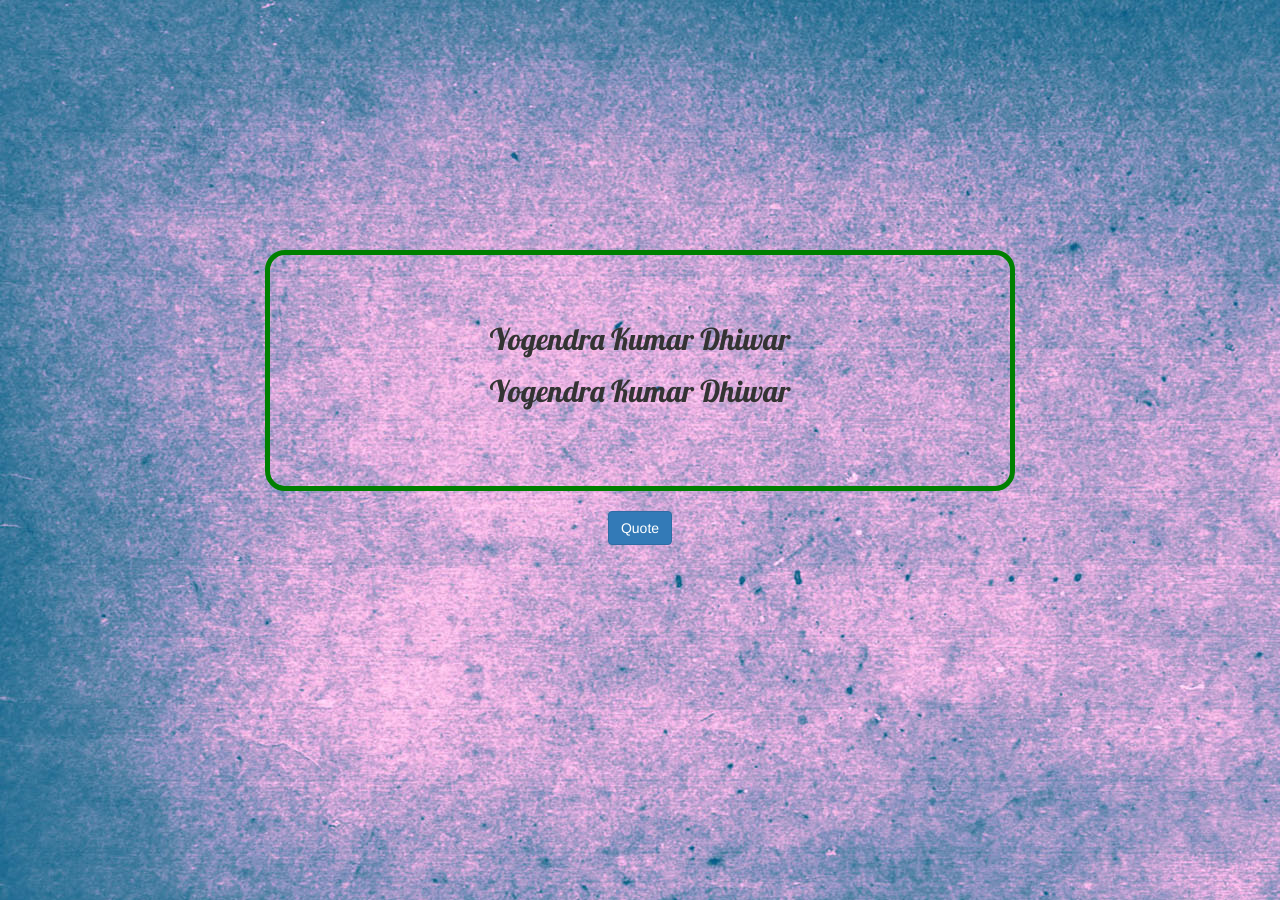
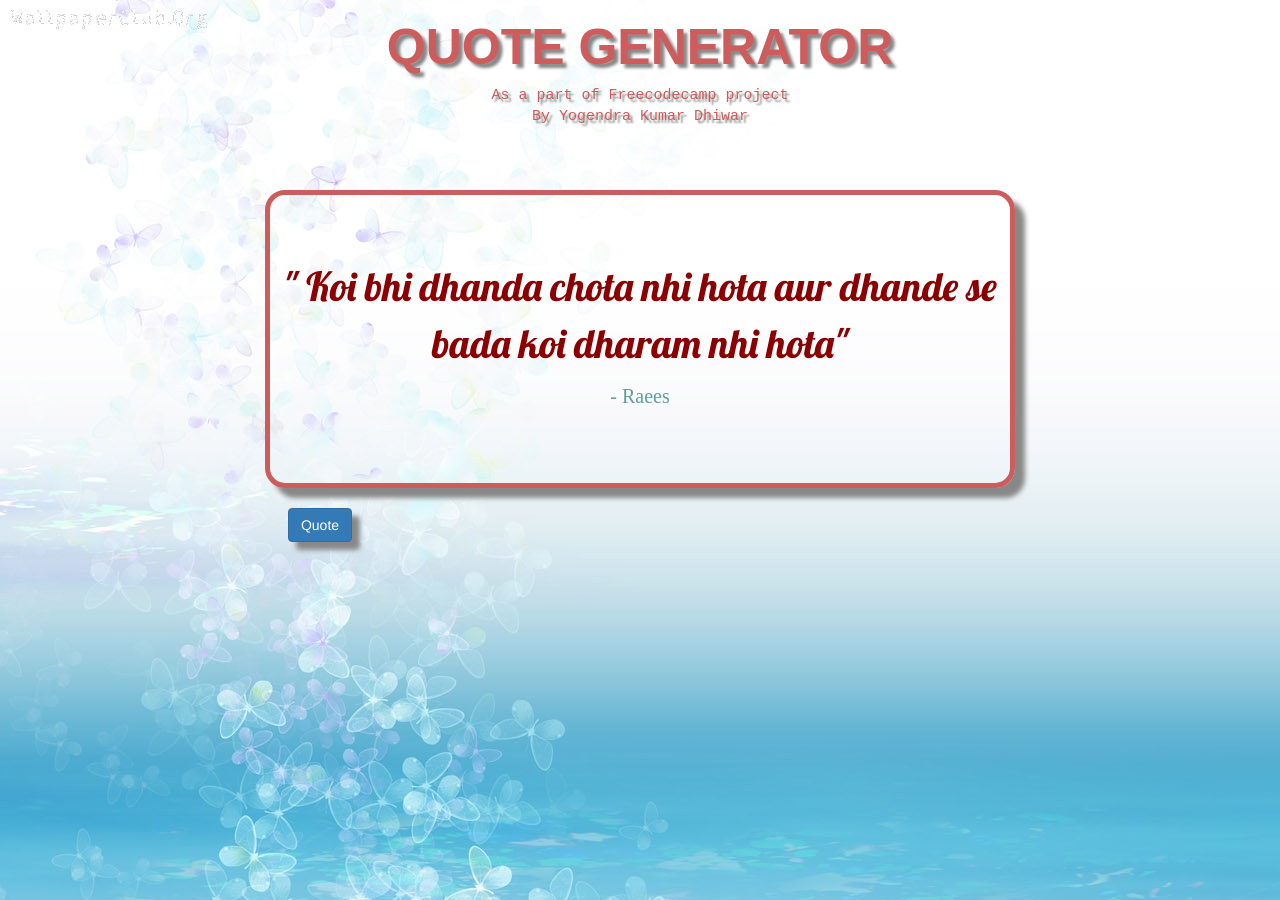
Before and after one commit to yogendra786/yogendra786.github.io, a Jekyll site: the page quote.html, which Jekyll copies as it is, in a window 1280 px wide. Built offline with Jekyll 4.4.1, drawn with Linux system fonts in a browser that asks for light colours; nearby versions of some CDN libraries; some web fonts are replaced; comment, search, counter and statistics services are not loaded.

Commit message:
quote generator

```diff
--- a/quote.html
+++ b/quote.html
@@ -1,7 +1,7 @@
 <!DOCTYPE html>
 <html lang="en">
     <head>
-        <title>Quote Machine</title>
+        <title>Quote Generator</title>
         <meta charset="utf-8">
         <meta name="viewport" content="width=device-width, initial-scale=1">
         <link rel="stylesheet" href="https://maxcdn.bootstrapcdn.com/bootstrap/3.3.7/css/bootstrap.min.css">
@@ -11,43 +11,96 @@
         <link href="https://fonts.googleapis.com/css?family=Kumar+One|Lobster" rel="stylesheet">
         <link rel="stylesheet" href="https://cdnjs.cloudflare.com/ajax/libs/font-awesome/4.7.0/css/font-awesome.min.css">
         <script src="https://code.jquery.com/jquery-1.10.2.js"></script>
+        <script type="text/javascript" src="http://platform.twitter.com/widgets.js"></script>
         <script>
            var url = "http://api.forismatic.com/api/1.0/?method=getQuote&key=457653&format=jsonp&lang=en&jsonp=?";
+            var txt = ' "Koi bhi dhanda chota nhi hota aur dhande se bada koi dharam nhi hota."  - Raees';
             var getQuote = function(data){
                 $("#quote").text('" '+data.quoteText+'"');
-                $("#quoteAthr").text("-"+data.quoteAuthor);
+                if(data.quoteAuthor ===""){
+                    $("#quoteAthr").text("- Unknown");
+                }
+                else{
+                    $("#quoteAthr").text("- "+data.quoteAuthor);
+                }
+                txt = '" '+data.quoteText+'"'+"  - "+data.quoteAuthor;
+                tweet(txt);
             }
+            function tweet(quote){
+                twttr.widgets.createShareButton(
+                    "",
+                        document.getElementById("tt"),
+                    {
+                    size: "large",
+                    text: quote,
+                    }
+                );
+
+            }
+
             $(document).ready(function(){
+                tweet(txt);
                 $("button").click(function(){
+                    $('.twitter-tweet-button').remove();
                     $.getJSON(url,getQuote,'jsonp');
+
                 });
             });
 
         </script>
         <style>
             body{
-                background-image: url("pp.jpg");
+                background-image: url("re1.jpg");
             }
             .boxed {
-                border: 5px solid green ;
+                border: 5px solid indianred ;
                 border-radius: 20px;
-                margin-top: 20%;
+                margin-top: 5%;
                 margin-left: 20%;
                 margin-right: 20%;
                 padding-top: 5%;
                 padding-bottom: 5%;
+                box-shadow: 10px 10px 5px #888888;
             }
             .c{
                 font-family: 'Lobster', cursive;
-                font-size: 30px;
+                font-size: 40px;
+                color:darkred;
+            }
+            .c1{
+                 font-family: 'Kumar One', cursive;
+                color: cadetblue;
+                font-size: 20px;
+            }
+            h1{
+                font-family:fantasy;
+                font-size: 50px;
+                color: indianred;
+                text-shadow: 4px 4px 3px #888888;
+            }
+            p{
+                font-family:monospace;
+                font-size: 15px;
+                color: indianred;
+            }
+            .bt{
+                box-shadow: 8px 8px 5px #888888;
+            }
+            .k{
+                text-shadow: 3px 3px 2px #888888;
             }
         </style>
     </head>
     <body >
         <div class="container-fluid">
-            <div class="boxed text-center"><p class="c" id="quote">Yogendra Kumar Dhiwar</p><p class="c" id="quoteAthr">Yogendra Kumar Dhiwar</p></div>
+            <h1 class="text-center"><strong>QUOTE GENERATOR</strong></h1>
+            <p class="text-center k">As a part of Freecodecamp project<br>
+            By Yogendra Kumar Dhiwar</p>
+            <div class="boxed text-center"><p class="c" id="quote">" Koi bhi dhanda chota nhi hota aur dhande se bada koi dharam nhi hota"</p><p class="c1" id="quoteAthr">- Raees</p></div>
             <br>
-            <div class="row"><div class="col-xs-12 text-center"><button class="btn btn-primary">Quote</button></div></div>
+            <div class="row"><div class="col-xs-6 text-center"><button class="btn btn-primary bt">Quote</button></div><div class="col-xs-6 text-center"><span id="tt" class="k"></span>
+                </div></div>
         </div>
+
     </body>
 </html>
```
Also changed, not shown: re1.jpg (added).
